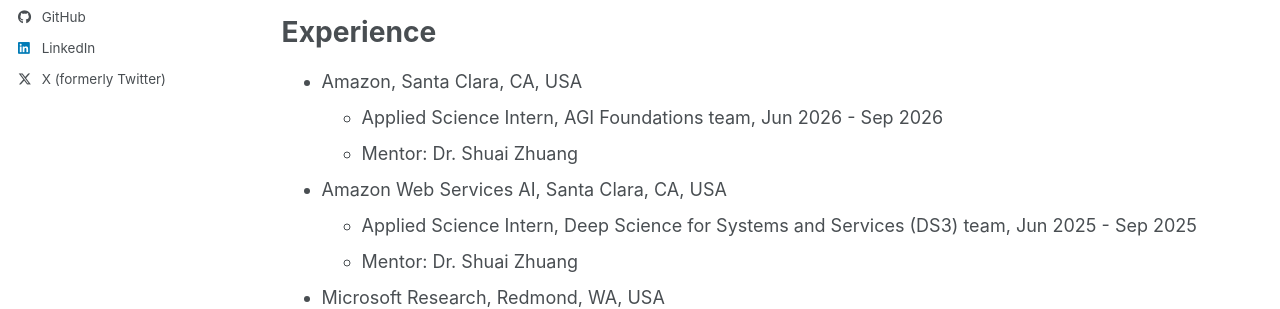
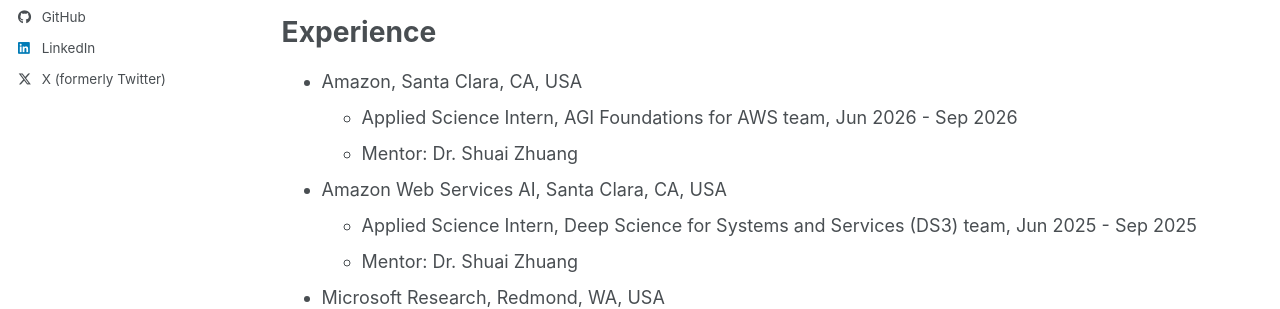
Before and after one commit to YongjunHe/YongjunHe.github.io, a Jekyll site: the page built from _pages/experience.md, in a window 1280 px wide and 1065 px high. Shown: the part 520-829 px from the top of the window. Built offline with Jekyll 4.4.1, drawn with Linux system fonts in a browser that asks for light colours; some web fonts are replaced; a script bundle is joined from its source files by our own code; library files that are not in the unit come from our copies.

Commit message:
Update internship title for clarity

```diff
--- a/_pages/experience.md
+++ b/_pages/experience.md
@@ -23,7 +23,7 @@
 Experience
 ======
 * Amazon, Santa Clara, CA, USA
-  * Applied Science Intern, AGI Foundations team, Jun 2026 - Sep 2026
+  * Applied Science Intern, AGI Foundations for AWS team, Jun 2026 - Sep 2026
   * Mentor: Dr. Shuai Zhuang
 
 * Amazon Web Services AI, Santa Clara, CA, USA
```
